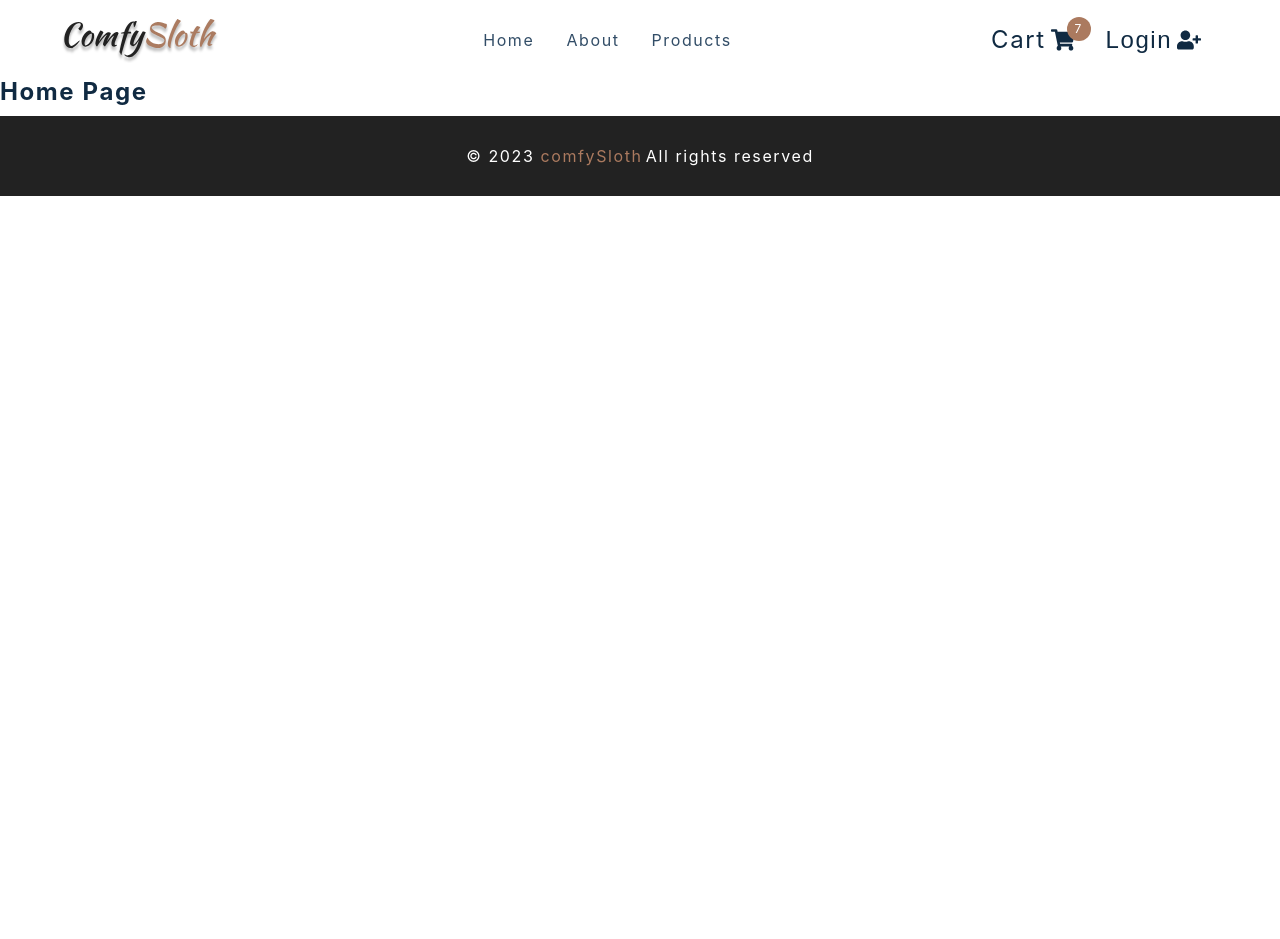
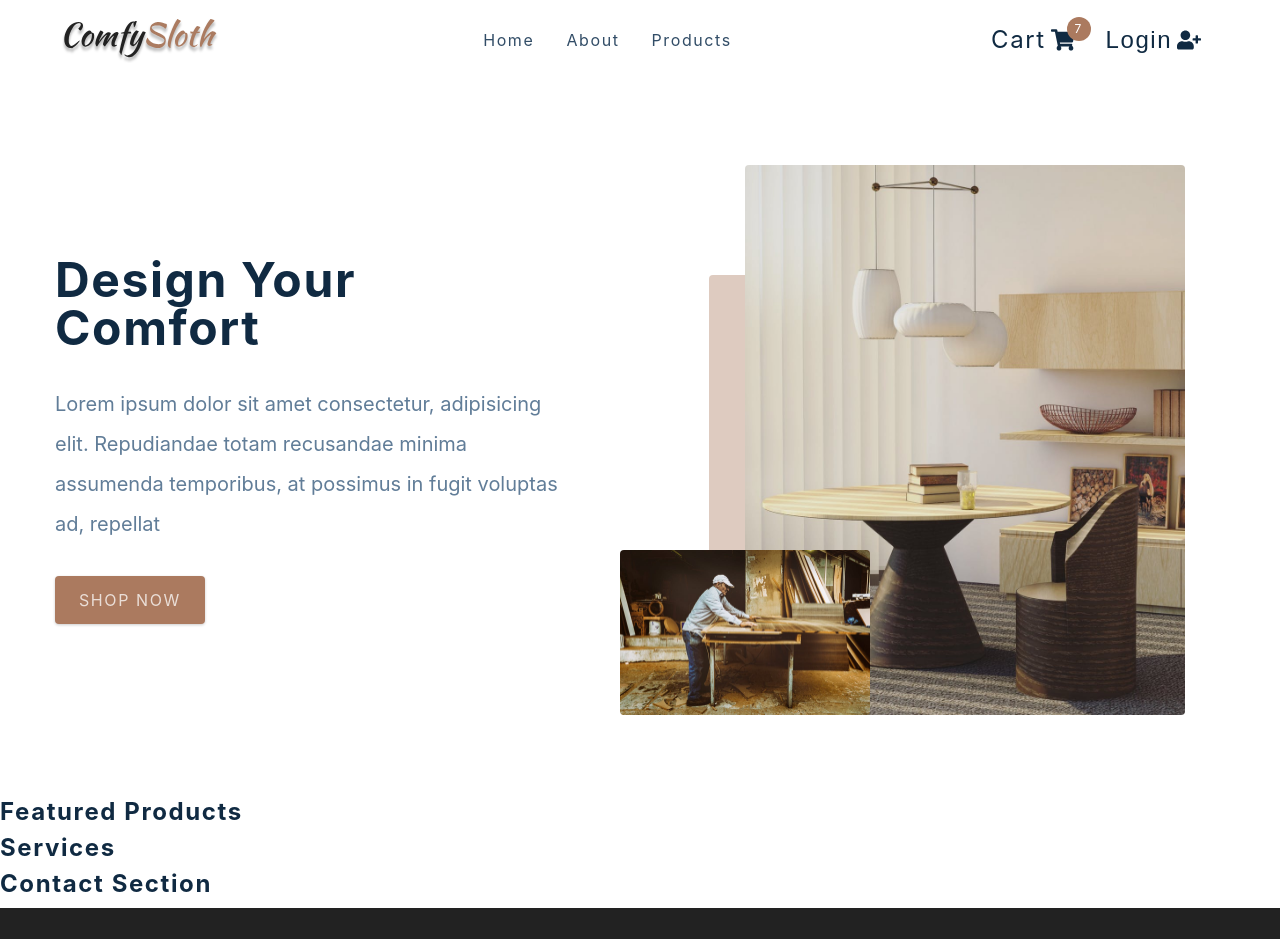
Before and after one commit to johnie261/e-commerce, a React (Create React App) app: page / in a window 1280 px wide. Shown: the top 939 px of the page. Before the commit the page ends 800 px from the top, so only its background shows below. Built offline with nearby package versions, Linux system fonts and the light colour scheme.

Commit message:
Add hero component

```diff
--- a/src/components/Hero.js
+++ b/src/components/Hero.js
@@ -5,7 +5,24 @@
 import heroBcg2 from '../assets/hero-bcg-2.jpeg'
 
 const Hero = () => {
-  return <h4>hero</h4>
+  return <Wrapper className="section-center">
+    <article className="content">
+      <h1>
+        design your <br />
+        comfort
+      </h1>
+      <p>
+      Lorem ipsum dolor sit amet consectetur, adipisicing elit. Repudiandae totam recusandae minima assumenda temporibus, at possimus in fugit voluptas ad, repellat
+      </p>
+      <Link to="/products" className="btn hero-btn">
+        shop now
+      </Link>
+    </article>
+    <article className="img-container">
+      <img src={heroBcg} alt="furnitures" className="main-img" />
+      <img src={heroBcg2} alt="man working" className="accent-img" />
+    </article>
+  </Wrapper>
 }
 
 const Wrapper = styled.section`
--- a/src/pages/HomePage.js
+++ b/src/pages/HomePage.js
@@ -1,7 +1,12 @@
 import React from 'react'
 import { FeaturedProducts, Hero, Services, Contact } from '../components'
 const HomePage = () => {
-  return <h4>home page</h4>
+  return <main>
+    <Hero />
+    <FeaturedProducts />
+    <Services />
+    <Contact />
+    </main>
 }
 
 export default HomePage
```
